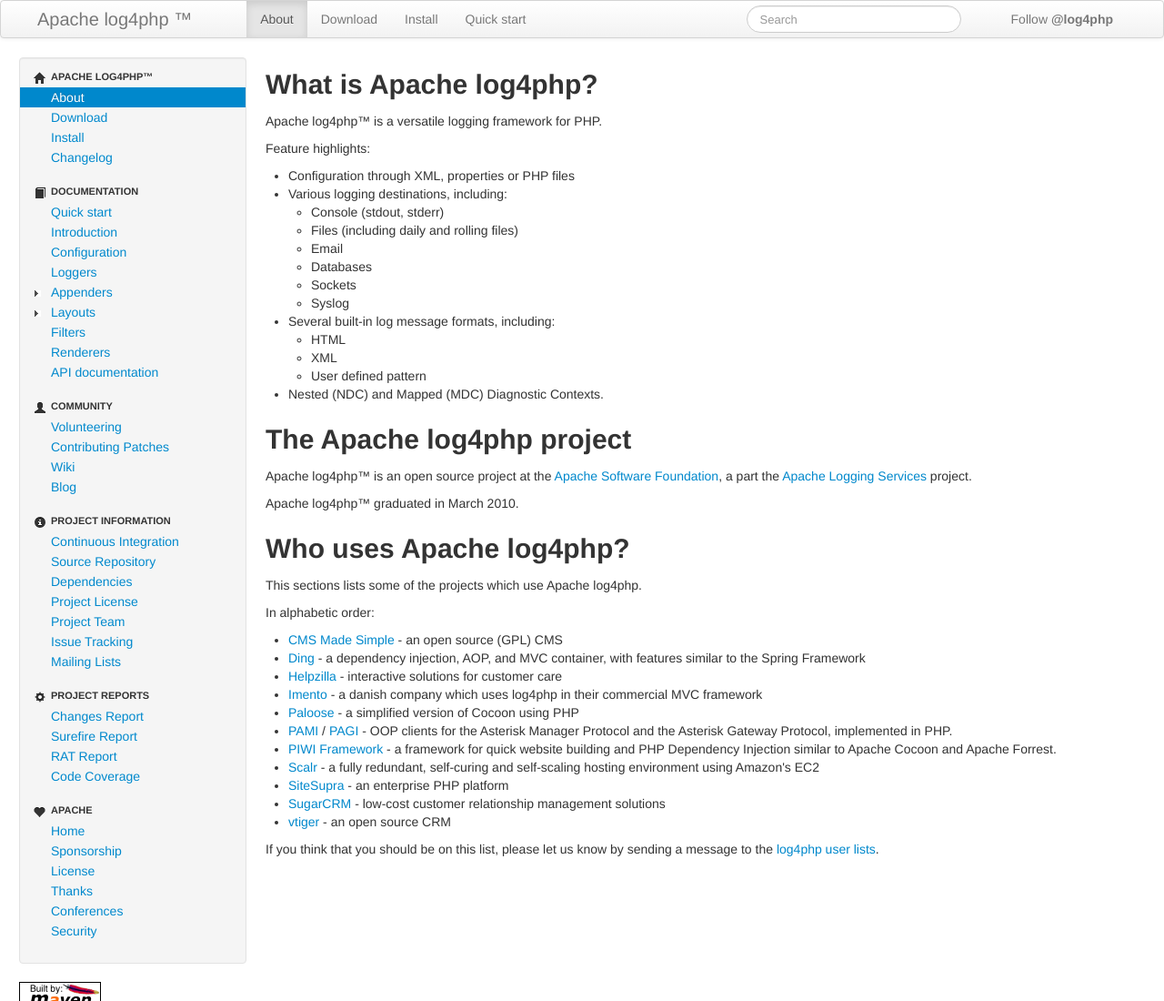
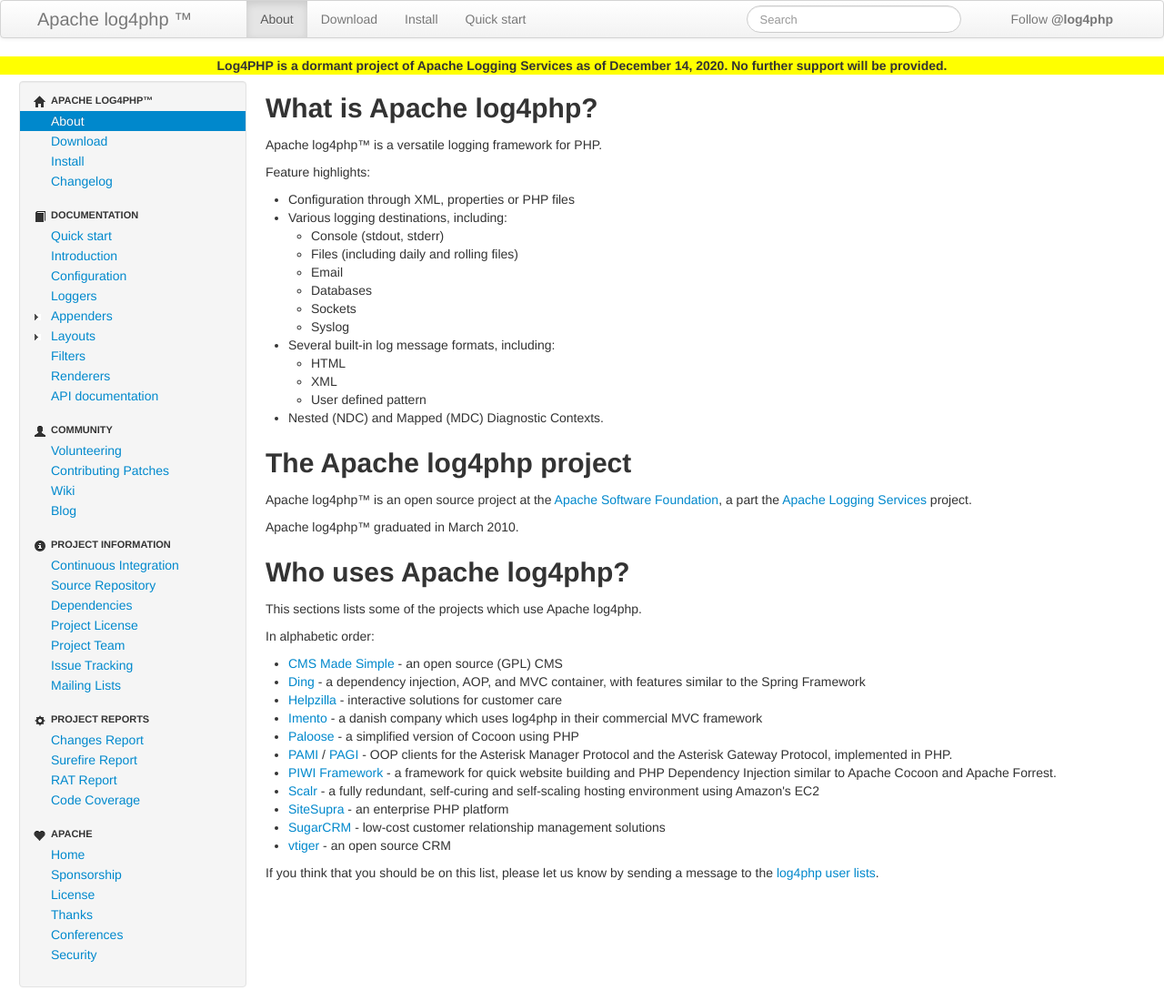
Before and after one commit to neighbourhoodie/logging-log4php-site, a plain HTML site: page 2.3.0/index.html in a window 1280 px wide. Shown: the top 1100 px of the page at 91% size. Drawn offline with Linux system fonts and the light colour scheme.

Commit message:
Mark project as dormant

```diff
--- a/2.3.0/css/site.css
+++ b/2.3.0/css/site.css
@@ -57,7 +57,7 @@
 .footer p { font-size: 11px; margin: 0 }
 
 .table-not-wide { width: inherit;}
-.alert-heading { display: block; font-size: 14px; margin-bottom: 6px; font-weight: bold; }
+.alert-heading { display: block; font-size: 14px; margin-bottom: 6px; font-weight: bold; text-align: center; background-color: yellow; }
 
 /* Pretty printing styles. Used with prettify.js.
 ---------------------------------------------------- */
--- a/2.3.0/index.html
+++ b/2.3.0/index.html
@@ -30,7 +30,6 @@
 		</script>
 		</head>
 	<body class="composite">
-
 		<div class="navbar">
 			<div class="navbar-inner">
 				<div class="container-fluid">
@@ -63,7 +62,10 @@
 				</div>
 			</div>
 		</div>
-
+		<div class="alert-heading">
+			Log4PHP is a dormant project of Apache Logging Services as of December 14, 2020. No further support
+			will be provided.
+		</div>
 		<div class="container-fluid">
 			<table class="layout-table">
 				<tr>
```
